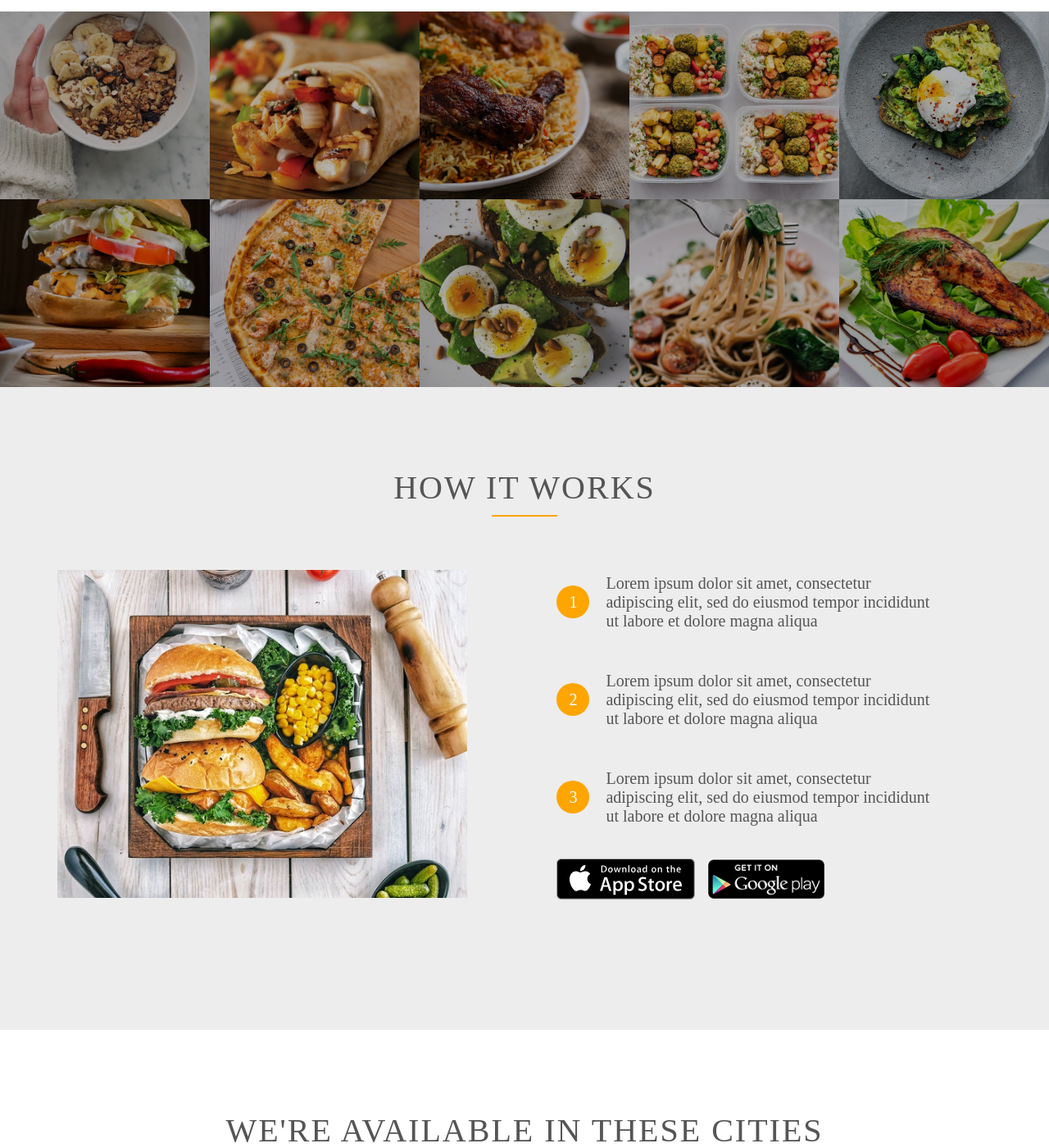
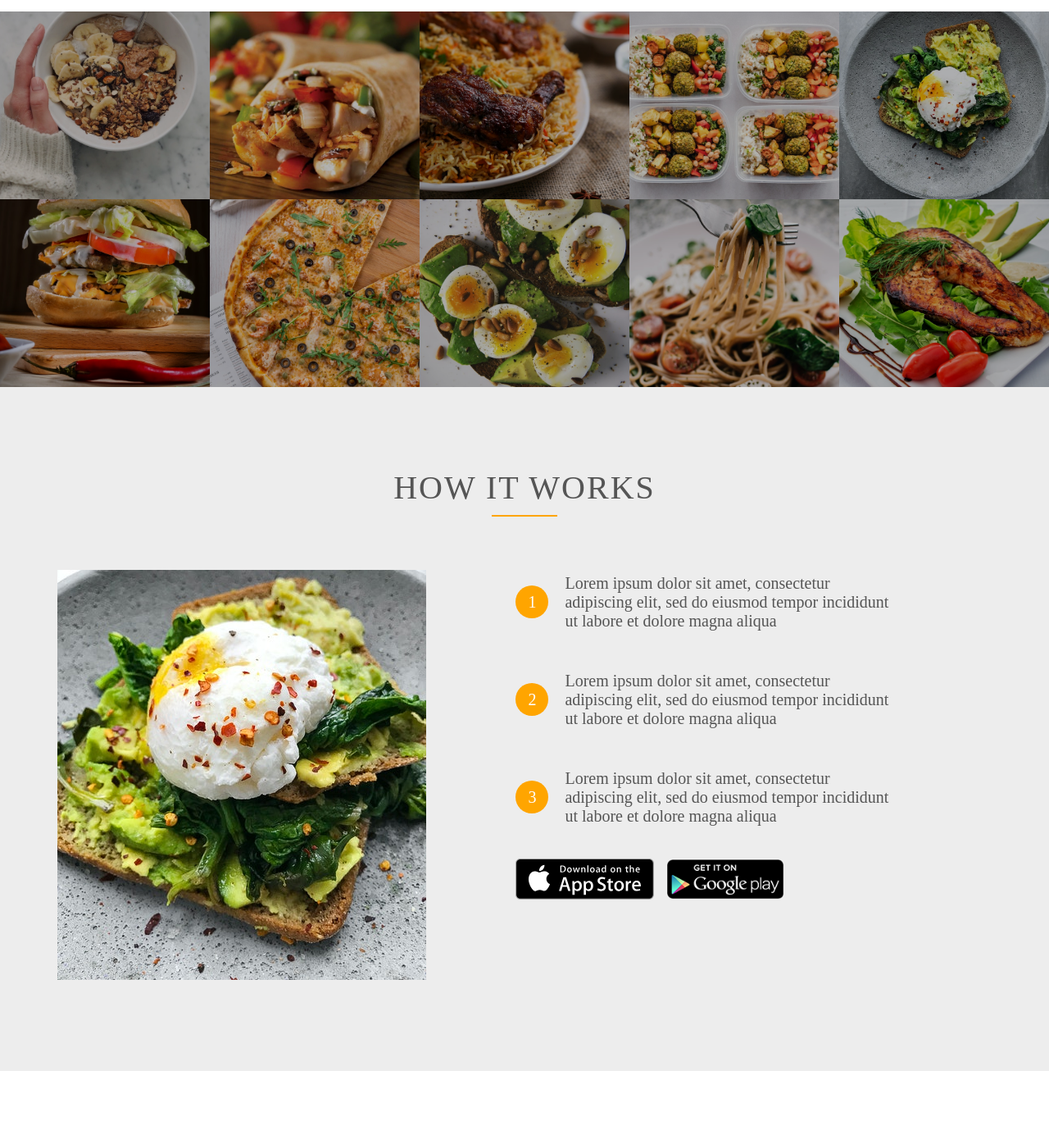
Before and after one commit to williamgyasi/TastyKitchen, a PHP site: page /index.html in a window 1280 px wide. Shown: the part 1427-2827 px from the top of the page at 82% size. Run offline with PHP 8.4, Linux system fonts and the light colour scheme; some libraries are stand-ins or nearby versions.

Commit message:
ROtate Pictures Animation

```diff
--- a/css/style.css
+++ b/css/style.css
@@ -234,10 +234,10 @@ text-transform: uppercase;
 .steps-box:first-child{
     margin-top: 30px;
     position: relative;
-    width: 500px;
-    height: 450px;
+    width:450px;
+    height: 500px;
     margin-top: 45px;
-    background: rgba(0,0,0,0);
+    background-color: red;
 
     /* transform: rotate(-20deg) skew(15deg) scale(.75);
     transition: 0.5s; */
@@ -258,13 +258,6 @@ text-transform: uppercase;
 .steps-box:first-child:hover .app-screen:nth-child(1){
     transform: translate(-80px) rotate(-5deg);
 }
-
-
-
-
-
-
-
 
 
 
```
Also changed, not shown: assets/rotate1.jpg, assets/rotate2.jpg (added), assets/rotate3.jpg (added), assets/rotate4.jpg (deleted).
